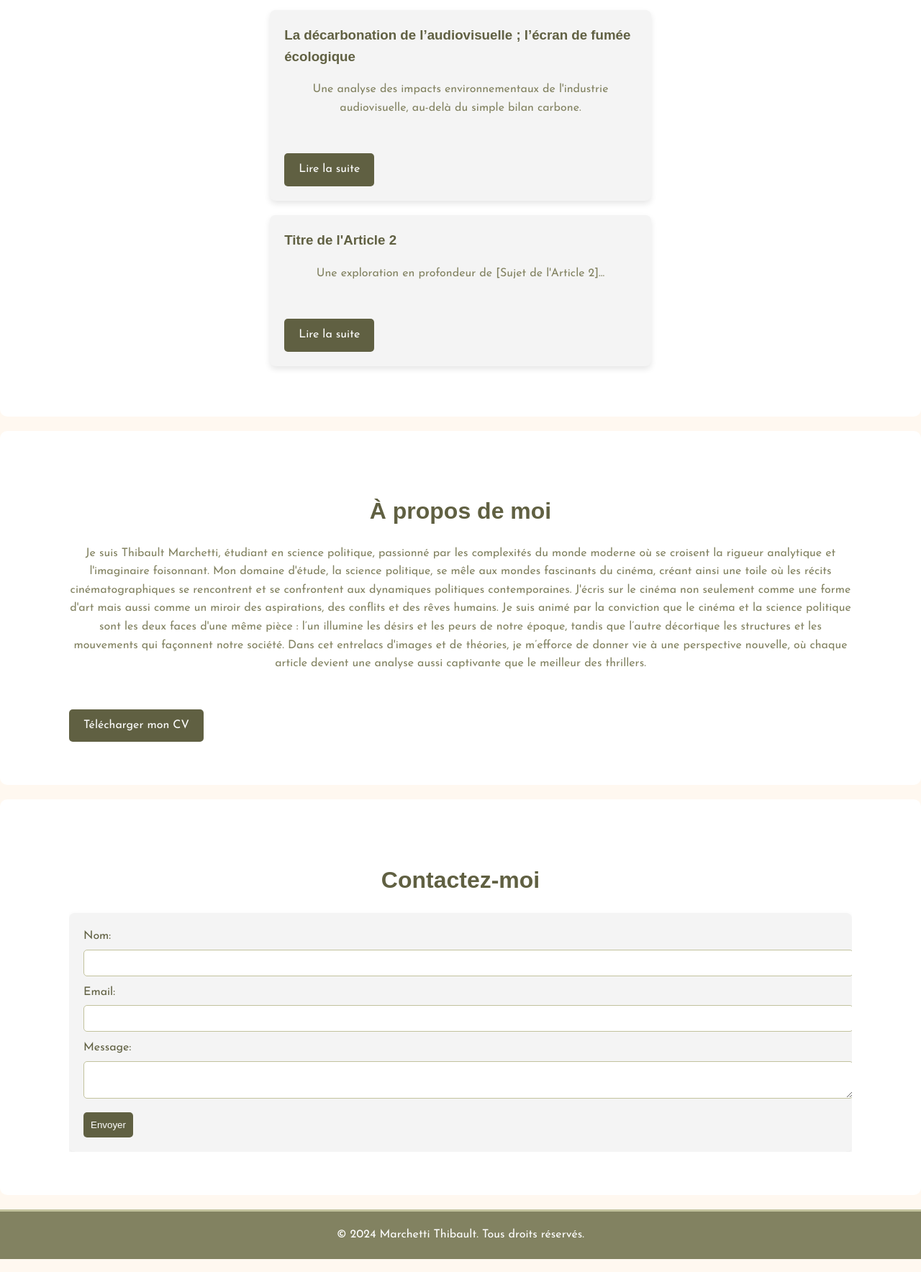
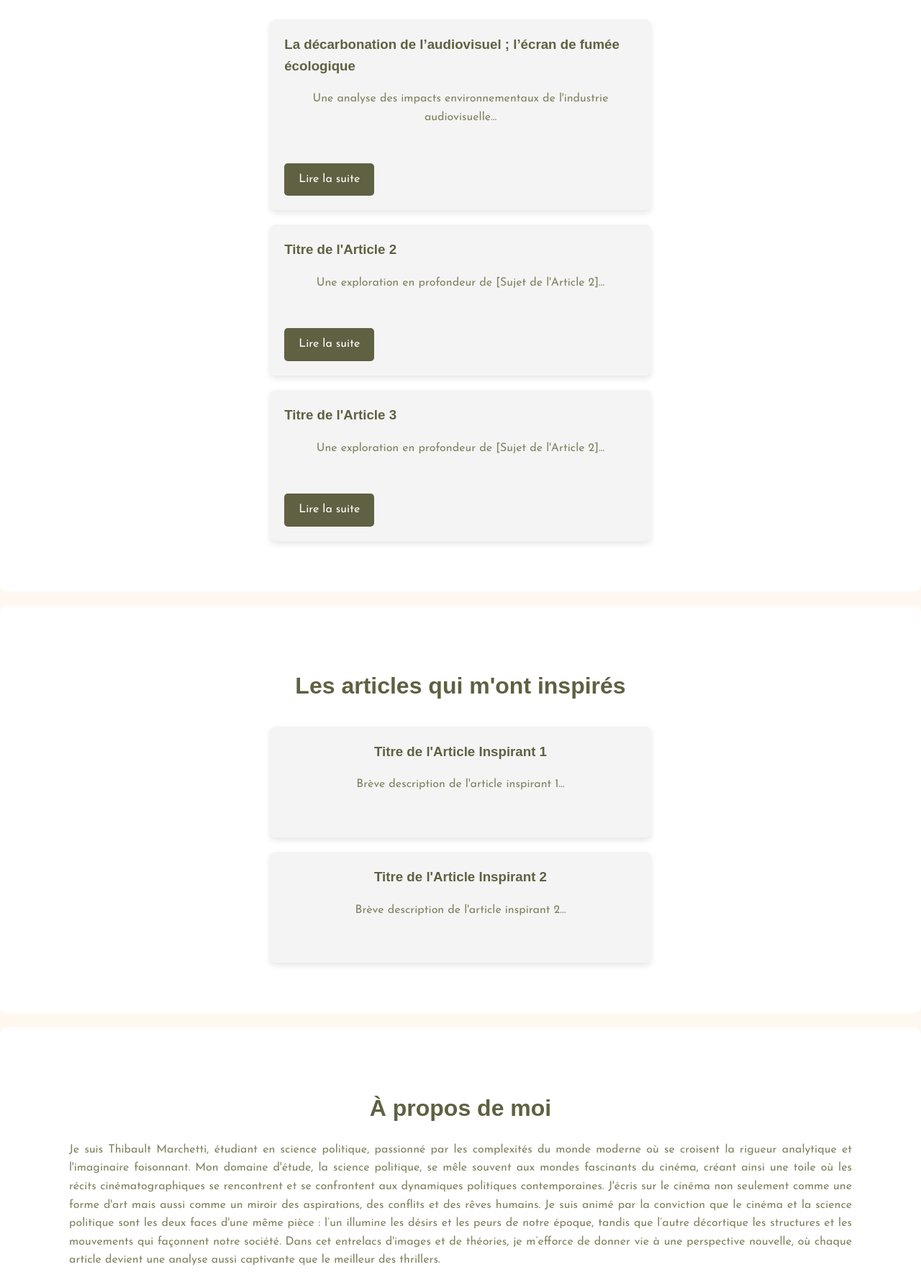
Before and after one commit to ThibaultMarchetti/articles, a plain HTML site: page index.html in a window 1280 px wide. Shown: the part 606-2374 px from the top of the page at 72% size. Drawn offline with Linux system fonts and the light colour scheme; a web font is replaced by a local one.

Commit message:
Mise à jour

```diff
--- a/index.html
+++ b/index.html
@@ -10,11 +10,12 @@
 <body>
     <header>
         <div class="container">
-            <h1> Marchetti Thibault</h1>
+            <h1>Marchetti Thibault</h1>
             <nav>
                 <ul>
                     <li><a href="#home">Accueil</a></li>
                     <li><a href="#articles">Articles</a></li>
+                    <li><a href="#inspired">Les articles qui m'ont inspirés</a></li> <!-- Nouveau lien ajouté -->
                     <li><a href="#about">À propos</a></li>
                     <li><a href="#contact">Contact</a></li>
                 </ul>
@@ -25,7 +26,7 @@
     <section id="home">
         <div class="container">
             <h2>Bienvenue sur mon portfolio</h2>
-            <p>Actuellement étudiant à l'IEP de fontainebleau, je suis passionné par le cinéma et les sciences politique. Je partage ici différent articles reflétant mes réflexions sur plusieurs sujets d'actualités. Explorez mes articles ci-dessous.</p>
+            <p>Actuellement étudiant à l'IEP de fontainebleau, je suis passionné par le cinéma et les sciences politiques. Je partage ici différents articles reflétant mes réflexions sur plusieurs sujets d'actualités. Explorez mes articles ci-dessous.</p>
         </div>
     </section>
 
@@ -34,14 +35,37 @@
             <h2>Mes Articles</h2>
             <div class="articles-list">
                 <article>
-                    <h3>La décarbonation de l’audiovisuelle ; l’écran de fumée écologique</h3>
-                    <p>Une analyse des impacts environnementaux de l'industrie audiovisuelle, au-delà du simple bilan carbone.</p>
+                    <h3>La décarbonation de l’audiovisuel ; l’écran de fumée écologique</h3>
+                    <p>Une analyse des impacts environnementaux de l'industrie audiovisuelle...</p>
                     <a href="Thibault.pdf" class="btn">Lire la suite</a>
                 </article>
                 <article>
                     <h3>Titre de l'Article 2</h3>
                     <p>Une exploration en profondeur de [Sujet de l'Article 2]...</p>
                     <a href="#" class="btn">Lire la suite</a>
+                </article>
+                <article>
+                    <h3>Titre de l'Article 3</h3>
+                    <p>Une exploration en profondeur de [Sujet de l'Article 2]...</p>
+                    <a href="#" class="btn">Lire la suite</a>
+                </article>
+                <!-- Ajoutez plus d'articles ici -->
+            </div>
+        </div>
+    </section>
+
+    <!-- Nouvelle section : Les articles qui m'ont inspirés -->
+    <section id="inspired">
+        <div class="container">
+            <h2>Les articles qui m'ont inspirés</h2>
+            <div class="inspired-list">
+                <article>
+                    <h3>Titre de l'Article Inspirant 1</h3>
+                    <p>Brève description de l'article inspirant 1...</p>
+                </article>
+                <article>
+                    <h3>Titre de l'Article Inspirant 2</h3>
+                    <p>Brève description de l'article inspirant 2...</p>
                 </article>
                 <!-- Ajoutez plus d'articles ici -->
             </div>
@@ -52,7 +76,7 @@
         <div class="container">
             <h2>À propos de moi</h2>
             <p> Je suis Thibault Marchetti, étudiant en science politique, passionné par les complexités du monde moderne où se croisent la rigueur analytique et l'imaginaire foisonnant.
-                Mon domaine d'étude, la science politique, se mêle aux mondes fascinants du cinéma, créant ainsi une toile où les récits cinématographiques se rencontrent et se confrontent aux dynamiques politiques contemporaines. J'écris sur le cinéma non seulement comme une forme d'art mais aussi comme un miroir des aspirations, des conflits et des rêves humains.
+                Mon domaine d'étude, la science politique, se mêle souvent aux mondes fascinants du cinéma, créant ainsi une toile où les récits cinématographiques se rencontrent et se confrontent aux dynamiques politiques contemporaines. J'écris sur le cinéma non seulement comme une forme d'art mais aussi comme un miroir des aspirations, des conflits et des rêves humains.
             Je suis animé par la conviction que le cinéma et la science politique sont les deux faces d'une même pièce : l’un illumine les désirs et les peurs de notre époque, tandis que l’autre décortique les structures et les mouvements qui façonnent notre société. Dans cet entrelacs d'images et de théories, je m’efforce de donner vie à une perspective nouvelle, où chaque article devient une analyse aussi captivante que le meilleur des thrillers.</p>
             <a href="CV.pdf" class="btn">Télécharger mon CV</a>
         </div>
@@ -61,19 +85,22 @@
     <section id="contact">
         <div class="container">
             <h2>Contactez-moi</h2>
-            <form>
+            <form action="https://formspree.io/f/xdknyvoa" method="POST">
                 <label for="name">Nom:</label>
                 <input type="text" id="name" name="name" required>
-
                 <label for="email">Email:</label>
                 <input type="email" id="email" name="email" required>
-
                 <label for="message">Message:</label>
                 <textarea id="message" name="message" required></textarea>
+                <button type="submit">Envoyer</button>
 
-                <button type="submit">Envoyer</button>
+                <div class="linkedin-button-container">
+    <a href="https://www.linkedin.com/in/thibault-marchetti-628887259/" target="_blank" class="btn-linkedin">Mon Profil LinkedIn</a>
+</div>
+
             </form>
         </div>
+
     </section>
 
     <footer>
--- a/styles.css
+++ b/styles.css
@@ -72,6 +72,12 @@ section p {
     text-align: center;
     color: #828261;
     margin-bottom: 40px;
+}
+
+/* Justification du texte pour la section "À propos" */
+#about p {
+    text-align: justify;
+    text-align-last: left; /* Pour aligner la dernière ligne à droite, si besoin */
 }
 
 .articles-list {
@@ -162,6 +168,7 @@ form button:hover {
 .btn:hover {
     background: #828261;
 }
+
 /* Animation de l'apparition progressive */
 section, .articles-list article {
     opacity: 0;
@@ -173,3 +180,60 @@ section.show, .articles-list article.show {
     opacity: 1;
     transform: translateY(0);
 }
+
+/* Styles pour la nouvelle section "Les articles qui m'ont inspirés" */
+.inspired-list {
+    display: flex;
+    flex-wrap: wrap;
+    justify-content: space-around;
+    margin-top: 20px;
+}
+
+.inspired-list article {
+    flex-basis: 45%;
+    background: #f4f4f4;
+    margin: 10px;
+    padding: 20px;
+    border-radius: 8px;
+    box-shadow: 0 4px 8px rgba(0,0,0,0.1);
+    text-align: center;  /* Centrer le texte et les images */
+}
+
+.inspired-list article img {
+    max-width: 100%;
+    height: auto;
+    border-radius: 5px;
+    margin-bottom: 15px;
+}
+
+.inspired-list article h3 {
+    font-family: 'Bugaki', sans-serif;
+    color: #606042;
+    margin-top: 0;
+}
+
+.inspired-list article p {
+    color: #828261;
+}
+
+.linkedin-button-container {
+    text-align: center; /* Centre le bouton dans le conteneur */
+    margin-top: 20px;   /* Espace au-dessus du bouton */
+}
+
+.btn-linkedin {
+    display: inline-block;
+    padding: 10px 20px;
+    background-color: #0077b5; /* Couleur LinkedIn */
+    color: #fff;
+    text-decoration: none;
+    border-radius: 5px;
+    font-weight: 600;
+    transition: background-color 0.3s ease;
+    font-size: 16px;
+    text-align: center;
+}
+
+.btn-linkedin:hover {
+    background-color: #005582; /* Couleur plus foncée au survol */
+}
```
